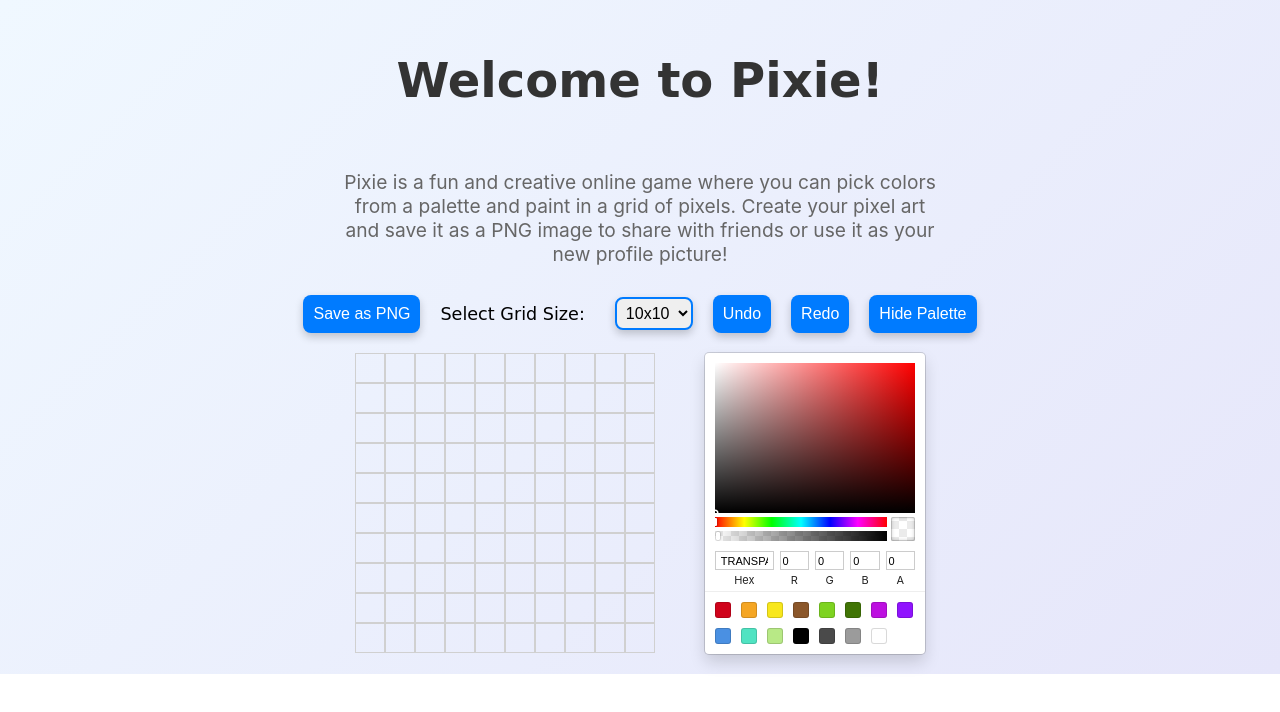
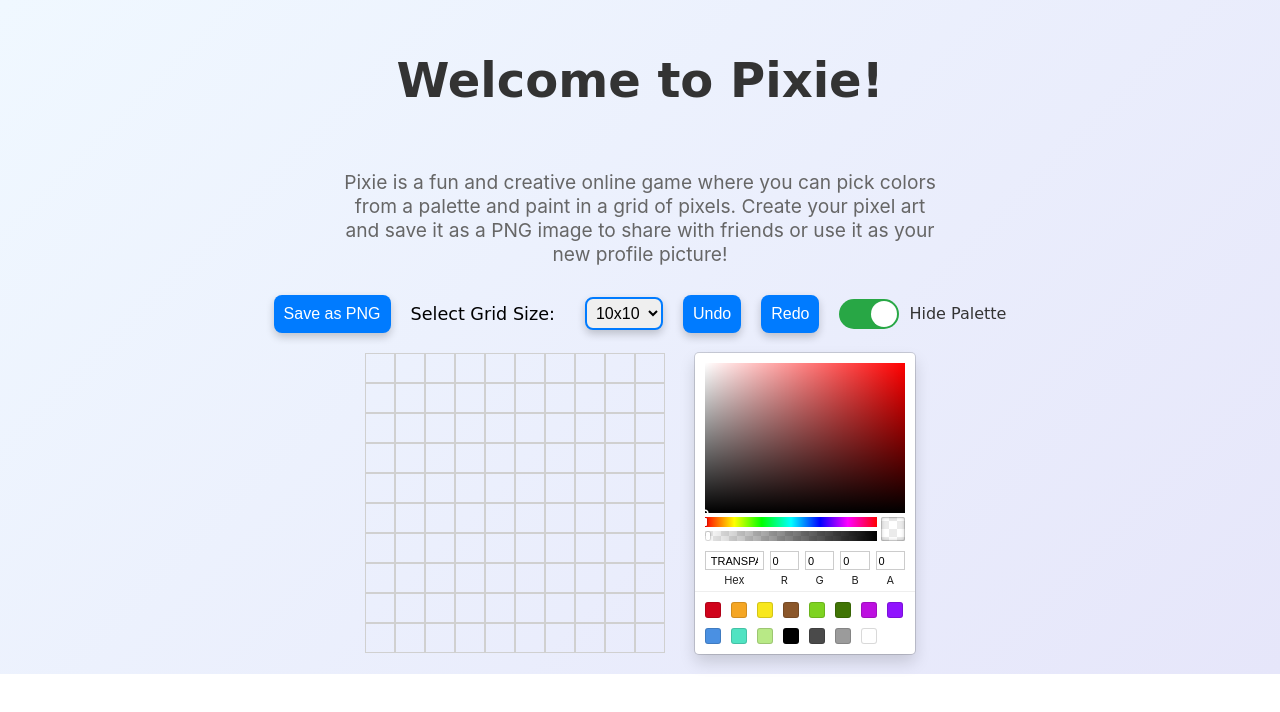
Before and after one commit to RJoshi141/pixie, a React (Create React App) app in the folder pixie/: page / in a window 1280 px wide. Shown: the top 712 px of the page. Built offline with nearby package versions, Linux system fonts and the light colour scheme.

Commit message:
hide/show pallete

```diff
--- a/pixie/src/App.css
+++ b/pixie/src/App.css
@@ -75,9 +75,6 @@
   background-color: #28a745;
 }
 
-.toggle-palette:hover {
-  background-color: #218838;
-}
 
 .main-content {
   display: flex;
@@ -131,3 +128,80 @@
 .palette-exit-active {
   opacity: 0;
 }
+
+
+/* Toggle Switch Styles */
+.toggle-container {
+  display: flex;
+  align-items: center;
+  gap: 10px; /* Space between switch and text */
+}
+
+.toggle-palette {
+  width: 60px;
+  height: 30px;
+  background-color: #e6e6e6;
+  border-radius: 25px;
+  position: relative;
+  cursor: pointer;
+  display: flex;
+  align-items: center;
+  justify-content: left;
+}
+
+
+.toggle-palette:before {
+  content: "";
+  position: absolute;
+  height: 26px;
+  width: 26px;
+  border-radius: 50%;
+  background-color: white;
+  transition: transform 0.3s ease;
+}
+
+.toggle-palette.on {
+  background-color: #28a745; /* Background color when on */
+}
+
+.toggle-palette.on:before {
+  transform: translateX(32px); /* Move slider when on */
+}
+
+.toggle-palette.on:after {
+  transform: translateX(10px); /* Move slider when off */
+}
+
+
+
+.toggle-palette-text {
+  font-size: 1rem;
+  color: #333; /* Text color */
+  font-family: 'Comic Sans MS', cursive, sans-serif;
+}
+
+.toggle-palette-text.show {
+  color: #333; /* Color when palette is visible */
+}
+
+.toggle-palette-text.hide {
+  color: #333; /* Color when palette is hidden */
+}
+
+
+.main-content {
+  display: flex;
+  gap: 30px; /* Space between grid and palette */
+  transition: transform 0.5s ease;
+}
+
+.grid-container {
+  display: flex;
+  align-items: center;
+  gap: 30px; /* Space between grid and palette */
+  transition: width 0.5s ease;
+}
+
+.grid-container.palette-hidden {
+  transform: translateX(50px); /* Shift grid to center when palette is hidden */
+}
--- a/pixie/src/App.js
+++ b/pixie/src/App.js
@@ -3,12 +3,12 @@ import { SketchPicker } from 'react-color';
 import './App.css';
 
 function App() {
-  const [color, setColor] = useState('transparent'); // Default color to transparent
-  const [gridSize, setGridSize] = useState(10); // Default grid size
-  const [pixels, setPixels] = useState(Array(100).fill('transparent')); // Initial size 10x10, default transparent
-  const [history, setHistory] = useState([Array(100).fill('transparent')]); // History for undo/redo
-  const [historyIndex, setHistoryIndex] = useState(0); // Current index in history
-  const [showPalette, setShowPalette] = useState(true); // State to toggle palette visibility
+  const [color, setColor] = useState('transparent');
+  const [gridSize, setGridSize] = useState(10);
+  const [pixels, setPixels] = useState(Array(100).fill('transparent'));
+  const [history, setHistory] = useState([Array(100).fill('transparent')]);
+  const [historyIndex, setHistoryIndex] = useState(0);
+  const [showPalette, setShowPalette] = useState(true);
   const canvasRef = useRef(null);
   const gridRef = useRef(null);
 
@@ -16,7 +16,6 @@ function App() {
     const newPixels = [...pixels];
     newPixels[index] = color;
     setPixels(newPixels);
-    // Update history
     setHistory(prevHistory => [
       ...prevHistory.slice(0, historyIndex + 1),
       newPixels
@@ -27,8 +26,8 @@ function App() {
   const handleGridSizeChange = (event) => {
     const size = parseInt(event.target.value, 10);
     setGridSize(size);
-    setPixels(Array(size * size).fill('transparent')); // Reset pixels array for new grid size
-    setHistory([Array(size * size).fill('transparent')]); // Reset history for new grid size
+    setPixels(Array(size * size).fill('transparent'));
+    setHistory([Array(size * size).fill('transparent')]);
     setHistoryIndex(0);
   };
 
@@ -53,10 +52,10 @@ function App() {
   const saveImage = () => {
     const canvas = canvasRef.current;
     const ctx = canvas.getContext('2d');
-    const pixelSize = 300 / gridSize; // Adjust size based on grid size
+    const pixelSize = 300 / gridSize;
 
-    canvas.width = 300; // Fixed width
-    canvas.height = 300; // Fixed height
+    canvas.width = 300;
+    canvas.height = 300;
 
     pixels.forEach((pixel, index) => {
       const x = (index % gridSize) * pixelSize;
@@ -94,33 +93,41 @@ function App() {
           value={gridSize}
           onChange={handleGridSizeChange}
         >
-          {[10, 20, 30, 40, 50].map(size => (
+          {[5, 10, 15, 20, 25, 30, 40].map(size => (
             <option key={size} value={size}>{size}x{size}</option>
           ))}
         </select>
         <button onClick={undo} disabled={historyIndex === 0}>Undo</button>
         <button onClick={redo} disabled={historyIndex === history.length - 1}>Redo</button>
-        <button className="toggle-palette" onClick={togglePalette}>
+        <div className="toggle-container">
+          <div
+            className={`toggle-palette ${showPalette ? 'on' : ''}`}
+            onClick={togglePalette}
+          >
+            <div className={`toggle-slider ${showPalette ? 'on' : ''}`}></div>
+          </div>
+          <span className={`toggle-palette-text ${showPalette ? 'show' : 'hide'}`}>
             {showPalette ? 'Hide Palette' : 'Show Palette'}
-        </button>
+          </span>
         </div>
-      <div className="main-content">
+      </div>
+      <div className={`main-content ${!showPalette ? 'grid-only' : 'grid-container'}`}>
         <div
-          className="grid-container"
+          className="grid"
+          style={{
+            gridTemplateColumns: `repeat(${gridSize}, ${300 / gridSize}px)`,
+            gridTemplateRows: `repeat(${gridSize}, ${300 / gridSize}px)`,
+            width: '300px',
+            height: '300px'
+          }}
           ref={gridRef}
         >
-          <div className="grid" style={{
-            gridTemplateColumns: `repeat(${gridSize}, ${300 / gridSize}px)`,
-            gridTemplateRows: `repeat(${gridSize}, ${300 / gridSize}px)`,
-            width: '300px', // Fixed width
-            height: '300px' // Fixed height
-          }}>
           {pixels.map((pixel, index) => (
             <div
               key={index}
               className="pixel"
               style={{ backgroundColor: pixel }}
-                onMouseDown={() => handlePixelFill(index)} // Color fill on click only
+              onMouseDown={() => handlePixelFill(index)}
             />
           ))}
         </div>
@@ -130,7 +137,6 @@ function App() {
           </div>
         )}
       </div>
-      </div>
       <canvas ref={canvasRef} style={{ display: 'none' }} />
     </div>
   );
```
Lines whose indentation alone changed are shown as unchanged.
